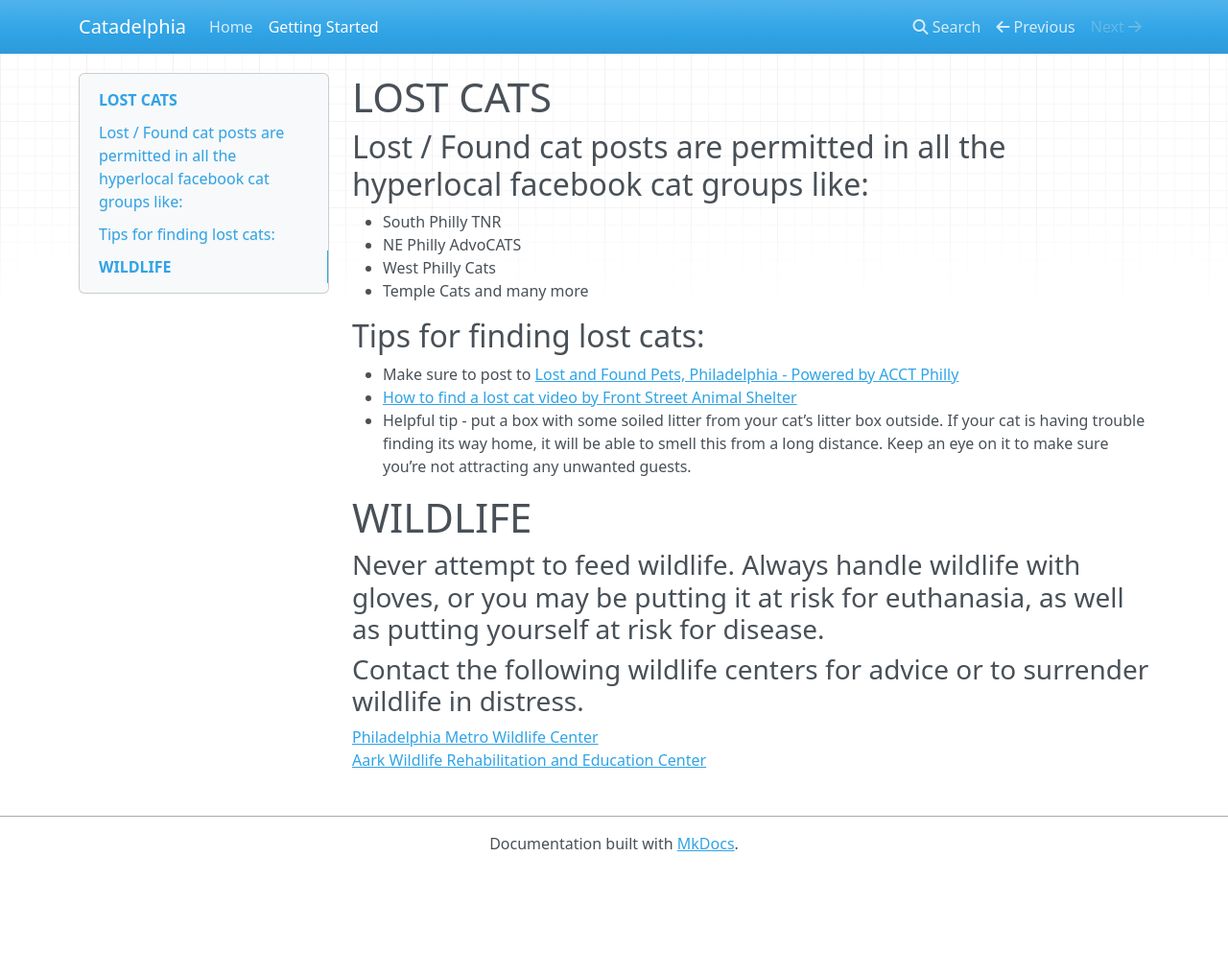
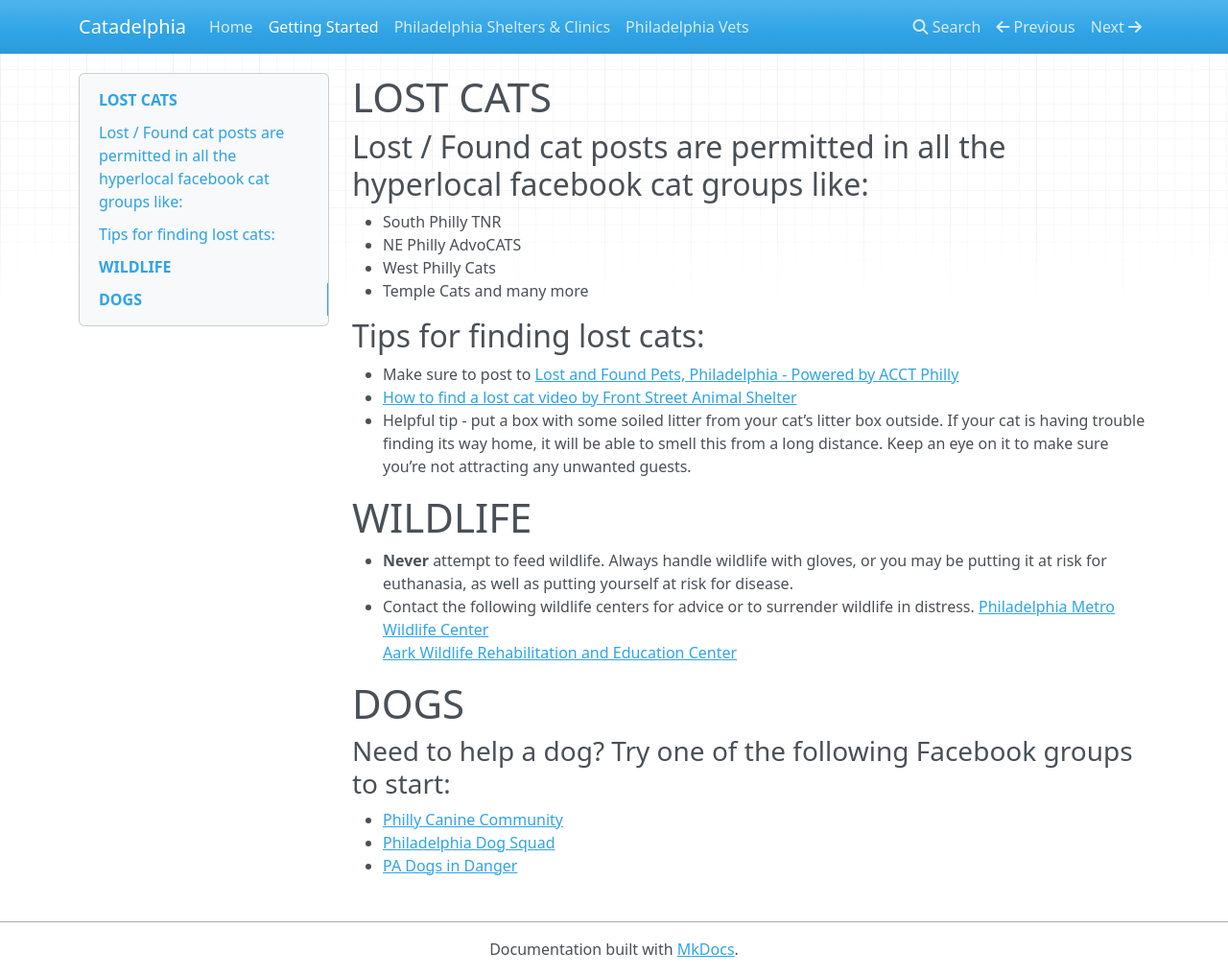
Before and after one commit to AlannaBurke/catadelphia, an MkDocs documentation site: the page built from docs/start.md, in a window 1280 px wide and 1017 px high. Shown: the whole window at 96% size. Built offline with MkDocs 1.6.1, drawn with Linux system fonts in a browser that asks for light colours; nearby versions of some CDN libraries.

Commit message:
Updating docs.

```diff
--- a/.readthedocs.yml
+++ b/.readthedocs.yml
@@ -6,8 +6,8 @@
 version: 2
 
 # Build documentation in the docs/ directory with Sphinx
-sphinx:
-  configuration: docs/conf.py
+# sphinx:
+#   configuration: docs/conf.py
 
 # Build documentation with MkDocs
 mkdocs:
--- a/docs/start.md
+++ b/docs/start.md
@@ -11,7 +11,13 @@
 * Helpful tip - put a box with some soiled litter from your cat’s litter box outside. If your cat is having trouble finding its way home, it will be able to smell this from a long distance. Keep an eye on it to make sure you’re not attracting any unwanted guests.
 
 # WILDLIFE
-### **Never** attempt to feed wildlife. Always handle wildlife with gloves, or you may be putting it at risk for euthanasia, as well as putting yourself at risk for disease.
-### Contact the following wildlife centers for advice or to surrender wildlife in distress.
+*  **Never** attempt to feed wildlife. Always handle wildlife with gloves, or you may be putting it at risk for euthanasia, as well as putting yourself at risk for disease.
+* Contact the following wildlife centers for advice or to surrender wildlife in distress.
 [Philadelphia Metro Wildlife Center](https://www.phillywildlife.org)
 [Aark Wildlife Rehabilitation and Education Center](https://www.aark.org)
+
+# DOGS
+### Need to help a dog? Try one of the following Facebook groups to start:
+* [Philly Canine Community](https://www.facebook.com/groups/843161605802971)
+* [Philadelphia Dog Squad](https://www.facebook.com/groups/philadelphiadogsquad/)
+* [PA Dogs in Danger](https://www.facebook.com/dogsindangerpa/)
--- a/mkdocs.yml
+++ b/mkdocs.yml
@@ -2,3 +2,5 @@ site_name: Catadelphia
 nav:
     - Home: index.md
     - Getting Started: start.md
+    - Philadelphia Shelters & Clinics: shelters-philly.md
+    - Philadelphia Vets: vets-philly.md
```
Also changed, not shown: docs/shelters-philly.md (added, +56 -0 lines), docs/vets-philly.md (added).
